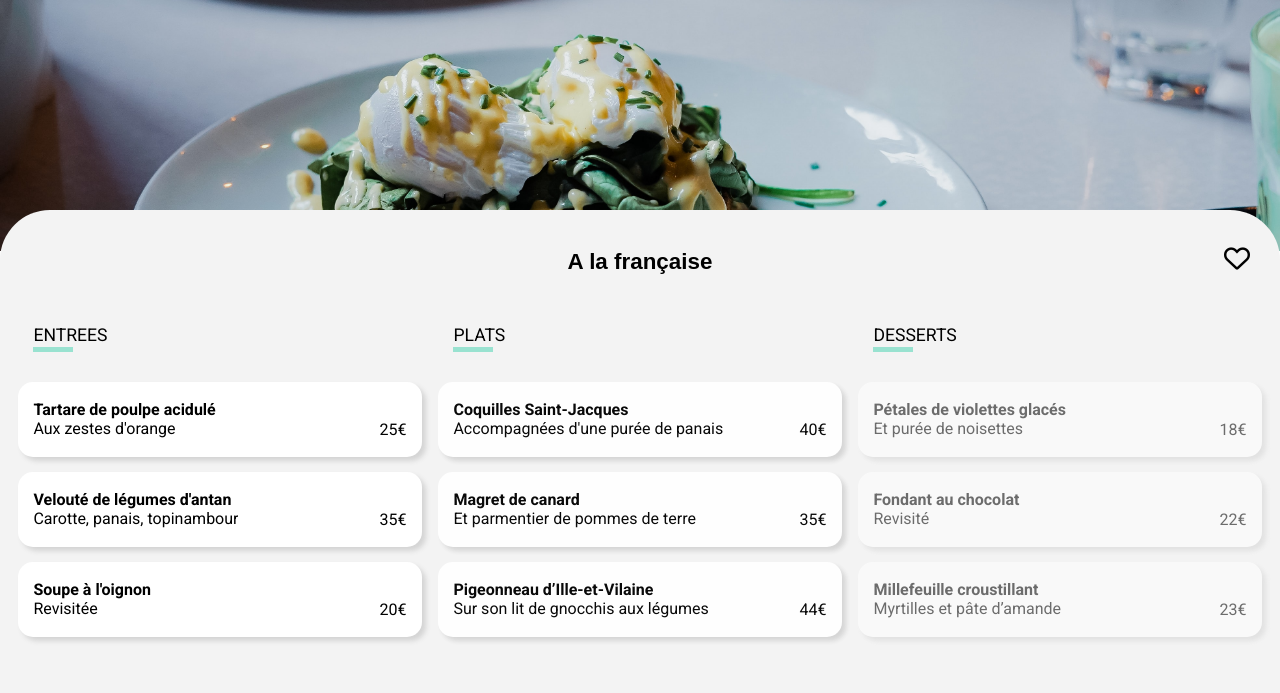
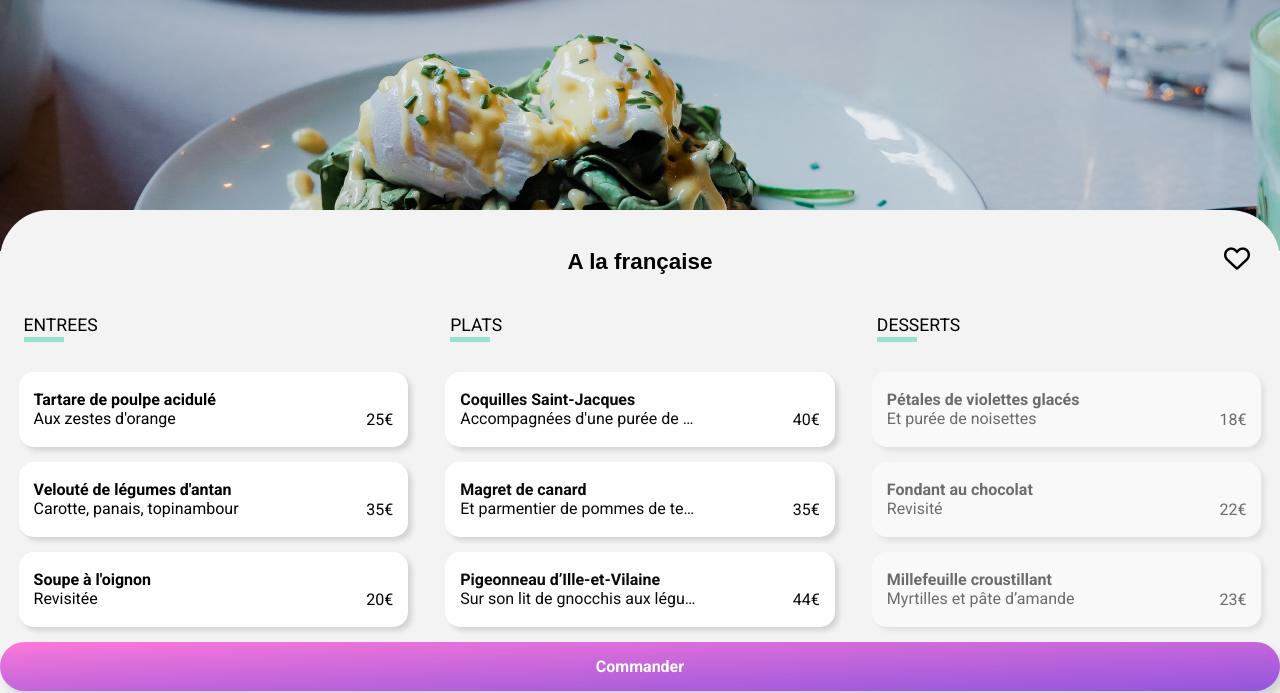
Before and after one commit to lysianebo/OHMYFOOD, a website: page A_la_française.html in a window 1280 px wide. Shown: the part 109-802 px from the top of the page. Drawn offline with Linux system fonts and the light colour scheme; a web font is replaced by a local one.

Commit message:
corrections

```diff
--- a/sass/components/_card_menu.scss
+++ b/sass/components/_card_menu.scss
@@ -3,7 +3,7 @@
     box-shadow: 4px 4px 5px  darken($colour-gray,12);
     border-radius: 15px;
     height: 75px;
-    margin: 15px 0px;
+    margin: 15px 10px;
     opacity: 0;
     display: flex;
     align-items: center;
@@ -38,8 +38,7 @@
     overflow: hidden;
     white-space: nowrap;
     text-overflow: ellipsis;
-   // margin-right: 5px;
-    max-width: 301px;
+    width: 299px;
     }
 }
 .prix{
--- a/sass/layout/_restaurant-menu.scss
+++ b/sass/layout/_restaurant-menu.scss
@@ -29,7 +29,7 @@ header{
     }
 }
 .menu{
-    margin: 10px;
+    margin: 0px;
     .entrees .course{
         animation : loading_menus 3s;
         animation-fill-mode: forwards;
@@ -46,7 +46,6 @@ header{
         display: flex;
         flex-flow: wrap;
         justify-content: space-around;
-
         .entrees, .plats, .desserts{
             width: 48%;
         }
@@ -54,10 +53,13 @@ header{
     @include media_desktop{
         .entrees, .plats, .desserts{
             width: 32%;
+            p, h6{
+            width: calc(299px - 47px  );
+            }
         }
     }
-}
     a.commander{
         width: 300px;
         margin: 50px auto;
     }
+}
--- a/sass/utils/_keyframes.scss
+++ b/sass/utils/_keyframes.scss
@@ -18,7 +18,6 @@
 @keyframes fill-heart{
     0%{
         height: 0%;
-        font-weight: 0;
     }
     100%{
         height: 4%;
@@ -28,7 +27,6 @@
 @keyframes fill-heart2{
     0%{
         height: 0%;
-        font-weight: 0;
     }
     100%{
        height: 100%;
```
Also changed, not shown: public/css/main.css, sass/main.css, sass/pages/index.css, 3 other files.
